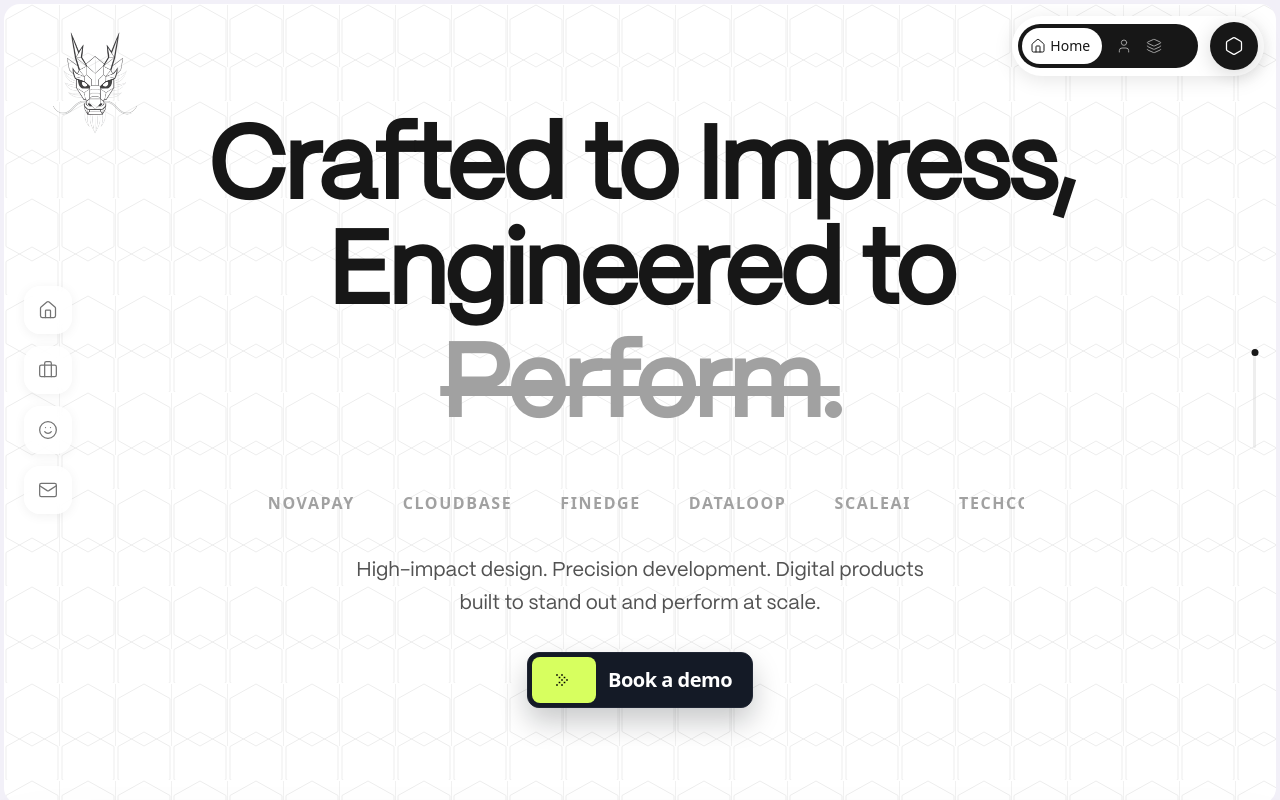
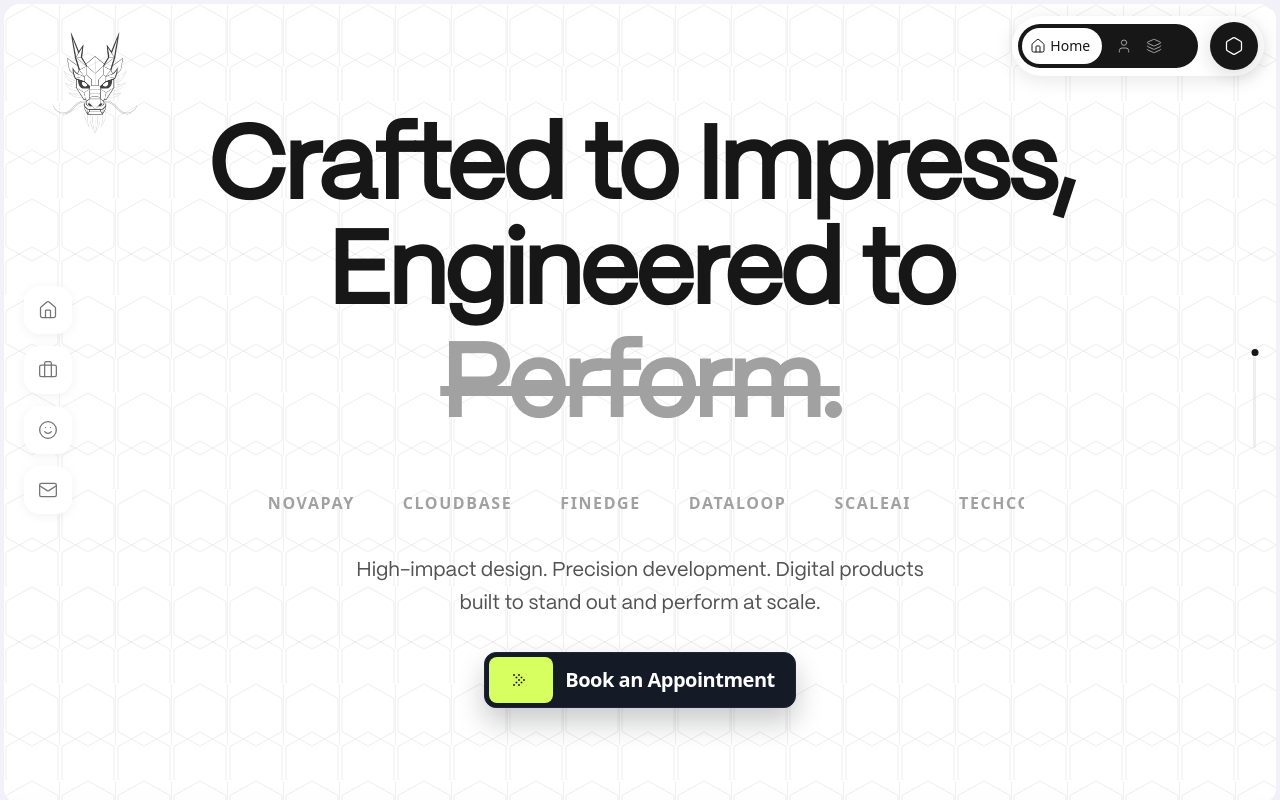
Before and after one commit to hyZenith/SyraSys, a Next.js app: page / in a window 1280 px wide. Shown: the top 800 px of the page. Built offline with nearby package versions, Linux system fonts and the light colour scheme.

Commit message:
update hero section call intro button

```diff
--- a/pages/Hero.tsx
+++ b/pages/Hero.tsx
@@ -138,7 +138,7 @@ const Hero = () => {
         </p>
 
         <div className="mt-8 opacity-0 animate-fade-in-up animate-delay-4">
-          <ButtonV2 href="#contact" label="Book a demo" />
+          <ButtonV2 href="#contact" label="Book an Appointment" />
         </div>
       </div>
     </section>
```
